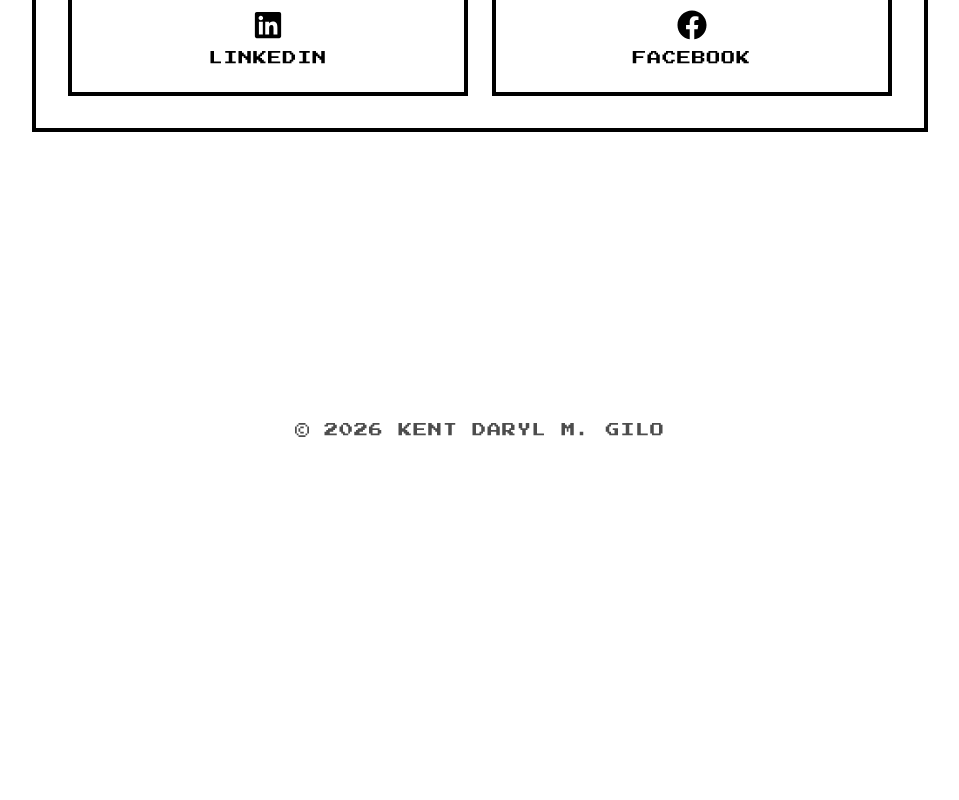
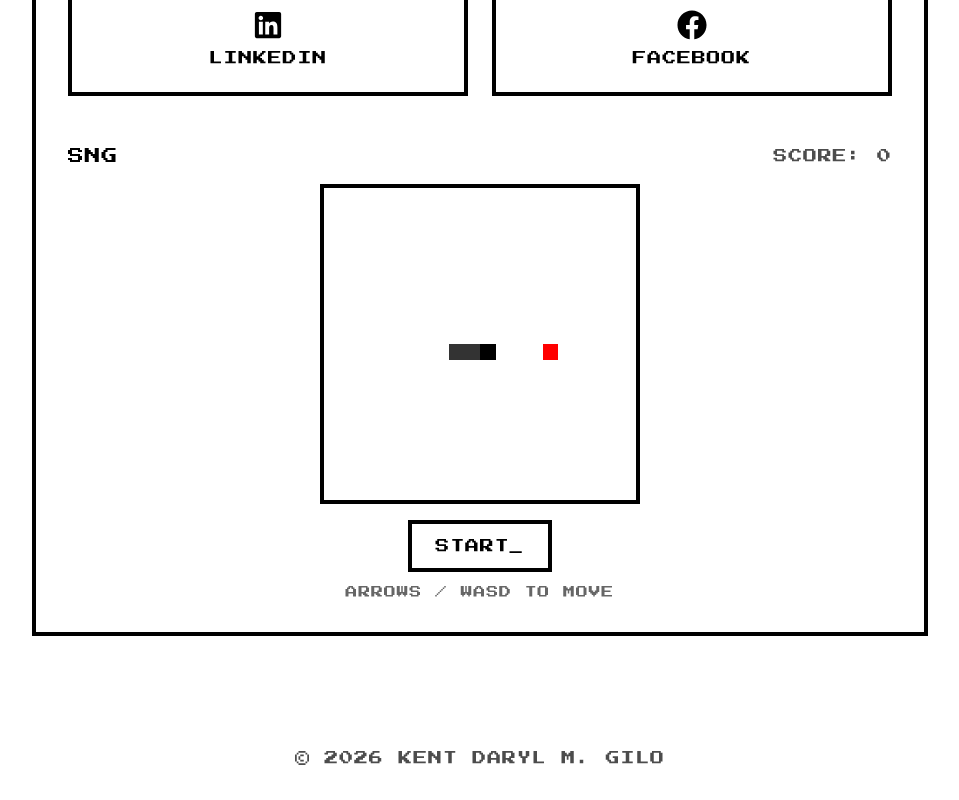
Before and after one commit to darylgilo/kent-portfolio, a Next.js app: page / in a window 1280 px wide. Shown: the part 4468-5268 px from the top of the page, without its empty margins (160-1119 px from the left). Before the commit the page ends 4940 px from the top, so only its background shows below. Built offline with nearby package versions, Linux system fonts and the light colour scheme.

Commit message:
ADDED GAME COMPONNT

```diff
--- a/app/page.tsx
+++ b/app/page.tsx
@@ -1,6 +1,7 @@
 "use client"
 
 import { ThemeToggle } from "@/components/theme-toggle"
+import { SnakeGame } from "@/components/snake-game"
 import { motion } from "framer-motion"
 import {
   FaLaptopCode,
@@ -94,7 +95,7 @@ export default function Home() {
             whileTap={{ scale: 0.95 }}
           >
             <a
-              href="#projects"
+              href="#contact"
               className="pixel-btn px-8 py-4 text-sm md:text-base inline-block"
             >
               START GAME_
@@ -328,6 +329,8 @@ export default function Home() {
                 <div className="text-sm">FACEBOOK</div>
               </motion.a>
             </div>
+
+            <SnakeGame />
           </motion.div>
         </div>
       </section>
--- /dev/null
+++ b/components/snake-game.tsx
@@ -0,0 +1,167 @@
+"use client"
+
+import { useEffect, useRef, useState } from "react"
+
+const GRID = 20
+
+type Point = { x: number; y: number }
+
+const INITIAL_SNAKE: Point[] = [
+  { x: 10, y: 10 },
+  { x: 9, y: 10 },
+  { x: 8, y: 10 },
+]
+
+function randomFood(snake: Point[]): Point {
+  let p: Point
+  do {
+    p = { x: Math.floor(Math.random() * GRID), y: Math.floor(Math.random() * GRID) }
+  } while (snake.some((s) => s.x === p.x && s.y === p.y))
+  return p
+}
+
+const KEY_DIRS: Record<string, Point> = {
+  arrowup: { x: 0, y: -1 },
+  w: { x: 0, y: -1 },
+  arrowdown: { x: 0, y: 1 },
+  s: { x: 0, y: 1 },
+  arrowleft: { x: -1, y: 0 },
+  a: { x: -1, y: 0 },
+  arrowright: { x: 1, y: 0 },
+  d: { x: 1, y: 0 },
+}
+
+export function SnakeGame() {
+  const [snake, setSnake] = useState<Point[]>(INITIAL_SNAKE)
+  const [food, setFood] = useState<Point>({ x: 14, y: 10 })
+  const [dir, setDir] = useState<Point>({ x: 1, y: 0 })
+  const [score, setScore] = useState(0)
+  const [gameOver, setGameOver] = useState(false)
+  const [running, setRunning] = useState(false)
+  const dirRef = useRef<Point>(dir)
+  const foodRef = useRef<Point>(food)
+  const snakeRef = useRef<Point[]>(snake)
+  dirRef.current = dir
+  foodRef.current = food
+  snakeRef.current = snake
+
+  useEffect(() => {
+    if (!running || gameOver) return
+    const id = setInterval(() => {
+      const prev = snakeRef.current
+      const head = {
+        x: prev[0].x + dirRef.current.x,
+        y: prev[0].y + dirRef.current.y,
+      }
+      if (
+        head.x < 0 || head.x >= GRID ||
+        head.y < 0 || head.y >= GRID ||
+        prev.some((s) => s.x === head.x && s.y === head.y)
+      ) {
+        setGameOver(true)
+        return
+      }
+      const ate = head.x === foodRef.current.x && head.y === foodRef.current.y
+      const next = [head, ...prev]
+      if (ate) {
+        setScore((s) => s + 1)
+        const newFood = randomFood(next)
+        foodRef.current = newFood
+        setFood(newFood)
+      } else {
+        next.pop()
+      }
+      snakeRef.current = next
+      setSnake(next)
+    }, 140)
+    return () => clearInterval(id)
+  }, [running, gameOver])
+
+  useEffect(() => {
+    const onKey = (e: KeyboardEvent) => {
+      const next = KEY_DIRS[e.key.toLowerCase()]
+      if (!next) return
+      e.preventDefault()
+      const cur = dirRef.current
+      if (next.x === -cur.x && next.y === -cur.y) return
+      dirRef.current = next
+      setDir(next)
+      if (!running && !gameOver) setRunning(true)
+    }
+    window.addEventListener("keydown", onKey)
+    return () => window.removeEventListener("keydown", onKey)
+  }, [running, gameOver])
+
+  const start = () => {
+    setSnake(INITIAL_SNAKE)
+    snakeRef.current = INITIAL_SNAKE
+    const f = { x: 14, y: 10 }
+    setFood(f)
+    foodRef.current = f
+    setDir({ x: 1, y: 0 })
+    dirRef.current = { x: 1, y: 0 }
+    setScore(0)
+    setGameOver(false)
+    setRunning(true)
+  }
+
+  return (
+    <div className="mt-12">
+      <div className="flex items-center justify-between mb-4">
+        <h3 className="text-sm md:text-base">SNG</h3>
+        <div className="text-xs md:text-sm" style={{ color: 'var(--foreground)', opacity: 0.7 }}>
+          SCORE: {score}
+        </div>
+      </div>
+
+      <div
+        className="w-full max-w-[320px] mx-auto"
+        style={{
+          display: 'grid',
+          gridTemplateColumns: `repeat(${GRID}, 1fr)`,
+          border: '4px solid var(--foreground)',
+          backgroundColor: 'var(--background)',
+        }}
+      >
+        {Array.from({ length: GRID * GRID }).map((_, i) => {
+          const x = i % GRID
+          const y = Math.floor(i / GRID)
+          const isSnake = snake.some((s) => s.x === x && s.y === y)
+          const isHead = snake.length > 0 && snake[0].x === x && snake[0].y === y
+          const isFood = food.x === x && food.y === y
+          return (
+            <div
+              key={i}
+              style={{
+                aspectRatio: '1',
+                backgroundColor: isSnake
+                  ? 'var(--foreground)'
+                  : isFood
+                    ? '#ff0000'
+                    : 'transparent',
+                opacity: isHead ? 1 : isSnake ? 0.8 : 1,
+              }}
+            />
+          )
+        })}
+      </div>
+
+      <div className="mt-4 flex flex-col items-center gap-3">
+        {gameOver && (
+          <div className="text-sm md:text-base" style={{ color: '#ff0000' }}>
+            GAME OVER_
+          </div>
+        )}
+        <button
+          onClick={start}
+          className="pixel-btn px-6 py-3 text-xs md:text-sm"
+        >
+          {gameOver ? "PLAY AGAIN_" : running ? "RESTART_" : "START_"}
+        </button>
+        <p className="text-xs text-center" style={{ color: 'var(--foreground)', opacity: 0.6 }}>
+          ARROWS / WASD TO MOVE
+        </p>
+      </div>
+    </div>
+  )
+}
```
